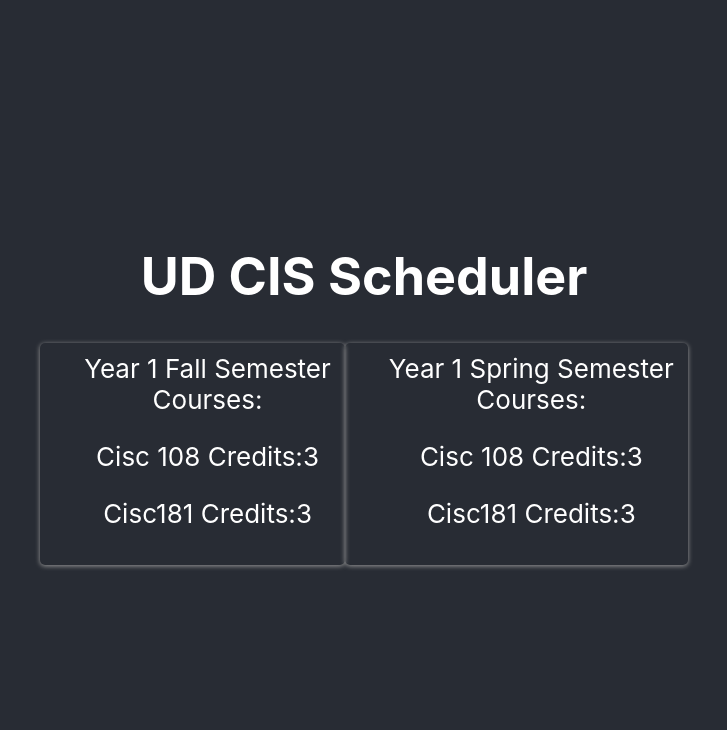
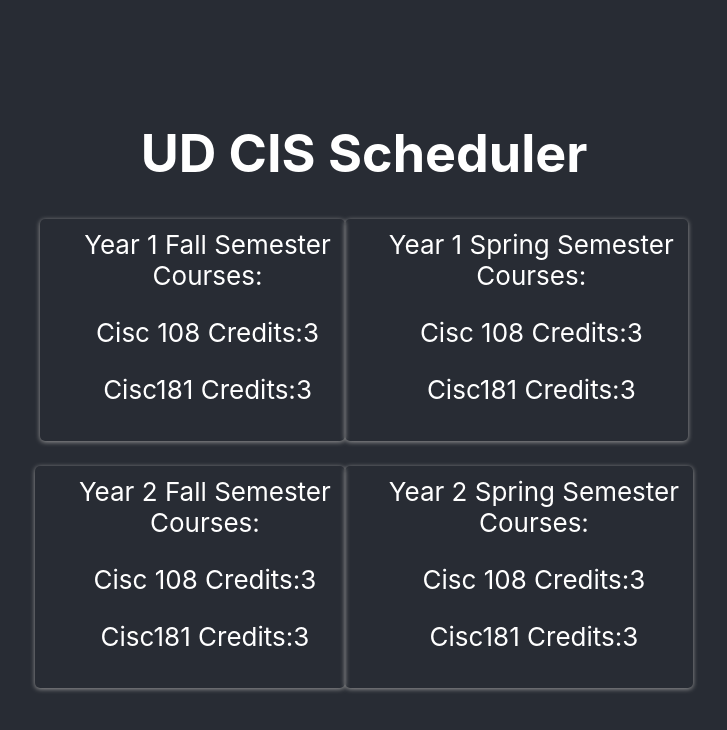
Before and after one commit to mnawar27/ud-cis-scheduler-team-7, a React (Create React App) app: page / in a window 1280 px wide. Shown: the top 730 px of the page, without its empty margins (276-1003 px from the left). Built offline with nearby package versions, Linux system fonts and the light colour scheme.

Commit message:
Course selection for each semester now passed into component

```diff
--- a/src/App.tsx
+++ b/src/App.tsx
@@ -3,16 +3,31 @@ import "./App.css";
 //import "bootstrap/dist/css/bootstrap.min.css";
 import { Semester } from "./Components/Semester";
 import "./Components/Semester.css";
+import Course from "./Interfaces/Course";
 
 function App(): JSX.Element {
+    const Cisc108 : Course ={
+        name:"Cisc 108",
+        credits:3,
+    };
+    const Cisc181 : Course ={
+        name:"Cisc181",
+        credits:3,
+        prereq:Cisc108,
+    };
+    const courses=[Cisc108,Cisc181];
     return (
         <div className="App">
             <header className="App-header">
 
                 <h1>UD CIS Scheduler</h1>
                 <div className="rowC">
-                    <Semester year={1} season={"Fall"}></Semester>
-                    <Semester year={1} season={"Spring"}></Semester>
+                    <Semester year={1} season={"Fall"} courses={courses}></Semester>
+                    <Semester year={1} season={"Spring"} courses={courses}></Semester>
+                </div>
+                <div className="rowC">
+                    <Semester year={2} season={"Fall"} courses={courses}></Semester>
+                    <Semester year={2} season={"Spring"} courses={courses}></Semester>
                 </div>
 
             </header>
--- a/src/Components/Semester.tsx
+++ b/src/Components/Semester.tsx
@@ -1,6 +1,6 @@
 import React from "react";
 import Course from "../Interfaces/Course";
-export function Semester(props:{year :number,season:string}): JSX.Element{
+export function Semester(props:{year :number,season:string,courses:Course[]}): JSX.Element{
     const Cisc108 : Course ={
         name:"Cisc 108",
         credits:3,
```
